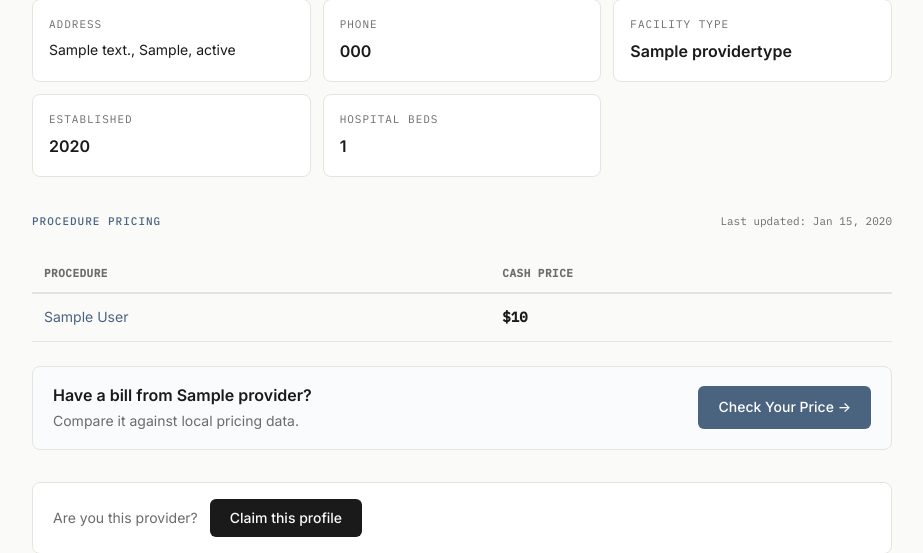
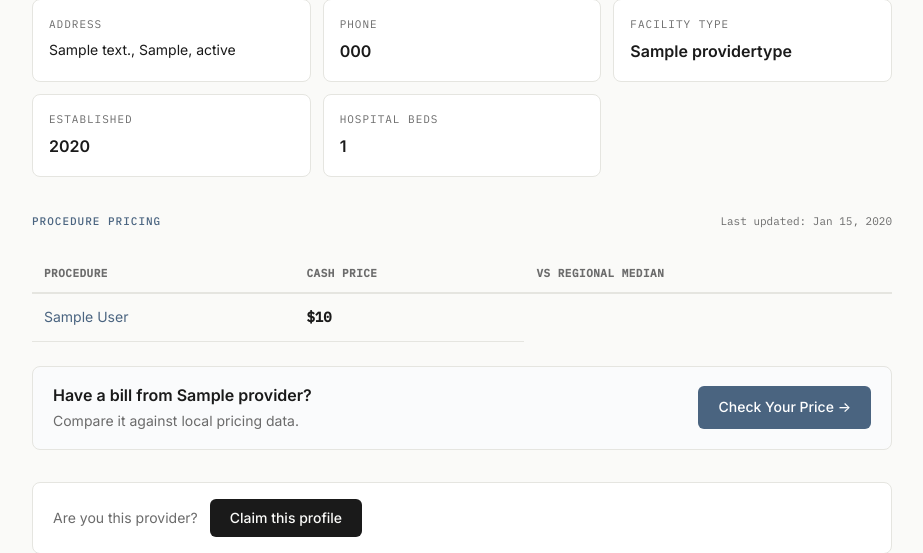
Before and after one commit to leshane-stack/zenthir, a Django app: page /provider/sample/ in a window 1280 px wide. Shown: the part 365-918 px from the top of the page, without its empty margins (178-1101 px from the left). Run offline with Django 5.2, Linux system fonts and the light colour scheme; tables that the repository leaves empty hold one stand-in row (values such as "Sample post"); parts of the project's set-up code (start-up, migrations or seed data) failed here and were passed over.

Commit message:
Pre-computed regional medians: model, management command, provider page lookup

```diff
--- a/healthcare/models.py
+++ b/healthcare/models.py
@@ -363,3 +363,24 @@ class ProviderSnapshot(models.Model):
 
     def __str__(self):
         return f"{self.provider.name} - {self.field_name} changed ({self.changed_at.date()})"
+
+
+class ProcedureMedian(models.Model):
+    """Pre-computed regional median prices. Updated nightly."""
+    procedure = models.ForeignKey(Procedure, on_delete=models.CASCADE, related_name='medians')
+    location = models.ForeignKey(Location, on_delete=models.CASCADE, related_name='procedure_medians')
+    provider_type = models.ForeignKey(ProviderType, on_delete=models.CASCADE, related_name='procedure_medians')
+    median_price = models.DecimalField(max_digits=12, decimal_places=2)
+    p25 = models.DecimalField(max_digits=12, decimal_places=2, null=True)
+    p75 = models.DecimalField(max_digits=12, decimal_places=2, null=True)
+    provider_count = models.PositiveIntegerField(default=0)
+    updated_at = models.DateTimeField(auto_now=True)
+
+    class Meta:
+        unique_together = ['procedure', 'location', 'provider_type']
+        indexes = [
+            models.Index(fields=['procedure', 'location', 'provider_type']),
+        ]
+
+    def __str__(self):
+        return f"{self.procedure.name} - {self.location.city} - {self.provider_type.name}: ${self.median_price}"
--- a/healthcare/templates/healthcare/provider_detail.html
+++ b/healthcare/templates/healthcare/provider_detail.html
@@ -185,6 +185,7 @@
                 <th>Procedure</th>
                 <th>Cash Price</th>
                 {% if has_different_insured %}<th>Insured Est.</th>{% endif %}
+                <th>vs Regional Median</th>
             </tr>
         </thead>
         <tbody>
--- a/healthcare/views.py
+++ b/healthcare/views.py
@@ -60,8 +60,42 @@ def provider_detail(request, slug):
         for r in pricing
     )
 
-    # Skip regional medians on provider pages - too slow for cold hits
-    # Procedure pages already show median comparisons
+    # Regional medians from pre-computed table (fast lookup)
+    if provider.location and provider.provider_type and pricing:
+        from healthcare.models import ProcedureMedian
+        priced_records = [r for r in pricing if r.cash_price]
+        procedure_ids = [r.procedure_id for r in priced_records]
+        medians = {
+            m.procedure_id: m for m in ProcedureMedian.objects.filter(
+                procedure_id__in=procedure_ids,
+                location=provider.location,
+                provider_type=provider.provider_type,
+            )
+        }
+        for record in priced_records:
+            m = medians.get(record.procedure_id)
+            if m and m.median_price > 0:
+                ratio = float(record.cash_price) / float(m.median_price)
+                record.vs_regional_median = round(ratio, 2)
+                pct = abs(round((ratio - 1) * 100))
+                if ratio > 3.0:
+                    record.median_label = "Billing may include facility fees"
+                    record.median_class = "badge-muted"
+                elif ratio > 1.15:
+                    record.median_label = str(pct) + "% above median"
+                    record.median_class = "badge-amber"
+                elif ratio < 0.85:
+                    record.median_label = str(pct) + "% below median"
+                    record.median_class = "badge-blue"
+                else:
+                    record.median_label = "Near median"
+                    record.median_class = "badge-blue"
+            else:
+                record.vs_regional_median = None
+                record.median_label = None
+    for record in pricing:
+        if not record.cash_price:
+            record.vs_regional_median = None
 
     # Price summary
     prices = [float(r.cash_price) for r in pricing if r.cash_price]
```
Also changed, not shown: healthcare/management/commands/compute_medians.py (added, +42 -0 lines), healthcare/migrations/0012_proceduremedian.py (added).
